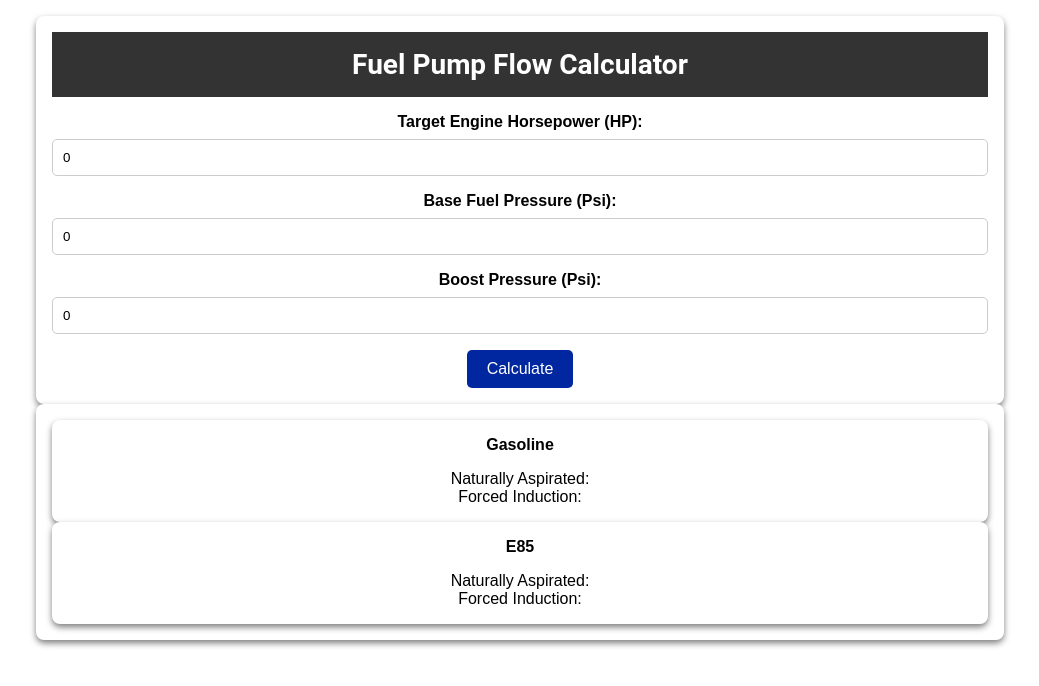
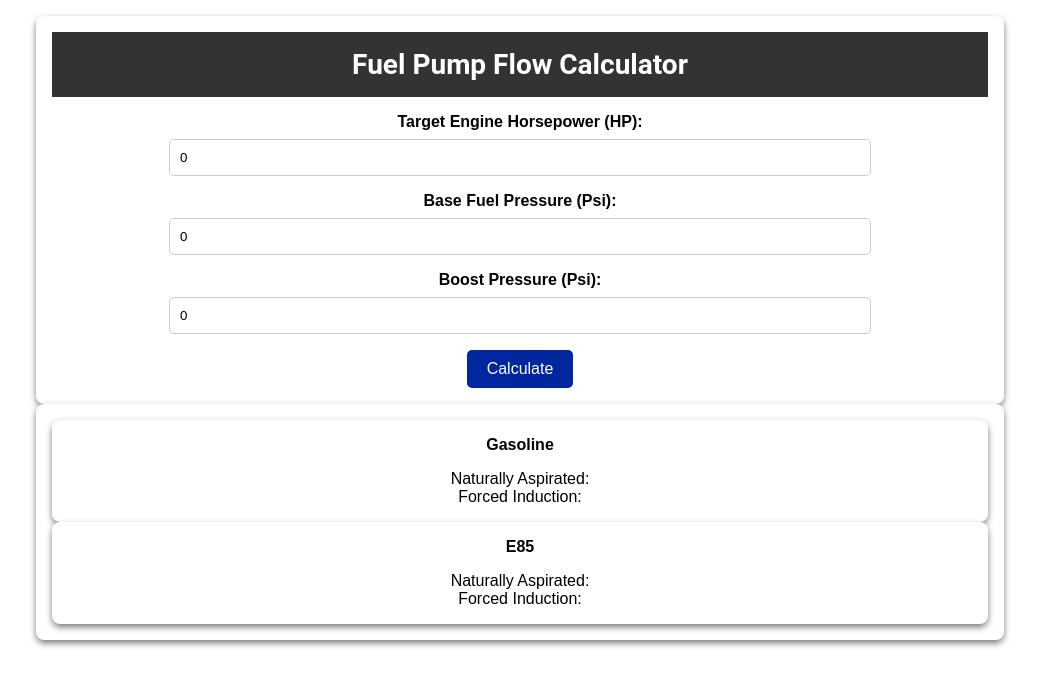
Before and after one commit to impulse-productions/WBDyno, a React (Create React App) app: page / in a window 1280 px wide. Shown: the top 686 px of the page, without its empty margins (112-1151 px from the left). Built offline with nearby package versions, Linux system fonts and the light colour scheme.

Commit message:
Text Input Size 75%

```diff
--- a/src/App.css
+++ b/src/App.css
@@ -54,7 +54,7 @@ label {
 }
 
 input[type="number"] {
-  width: 100%;
+  width: 75%;
   padding: 0.625rem;
   margin-bottom: 1rem;
   border: 1px solid #ccc;
```
